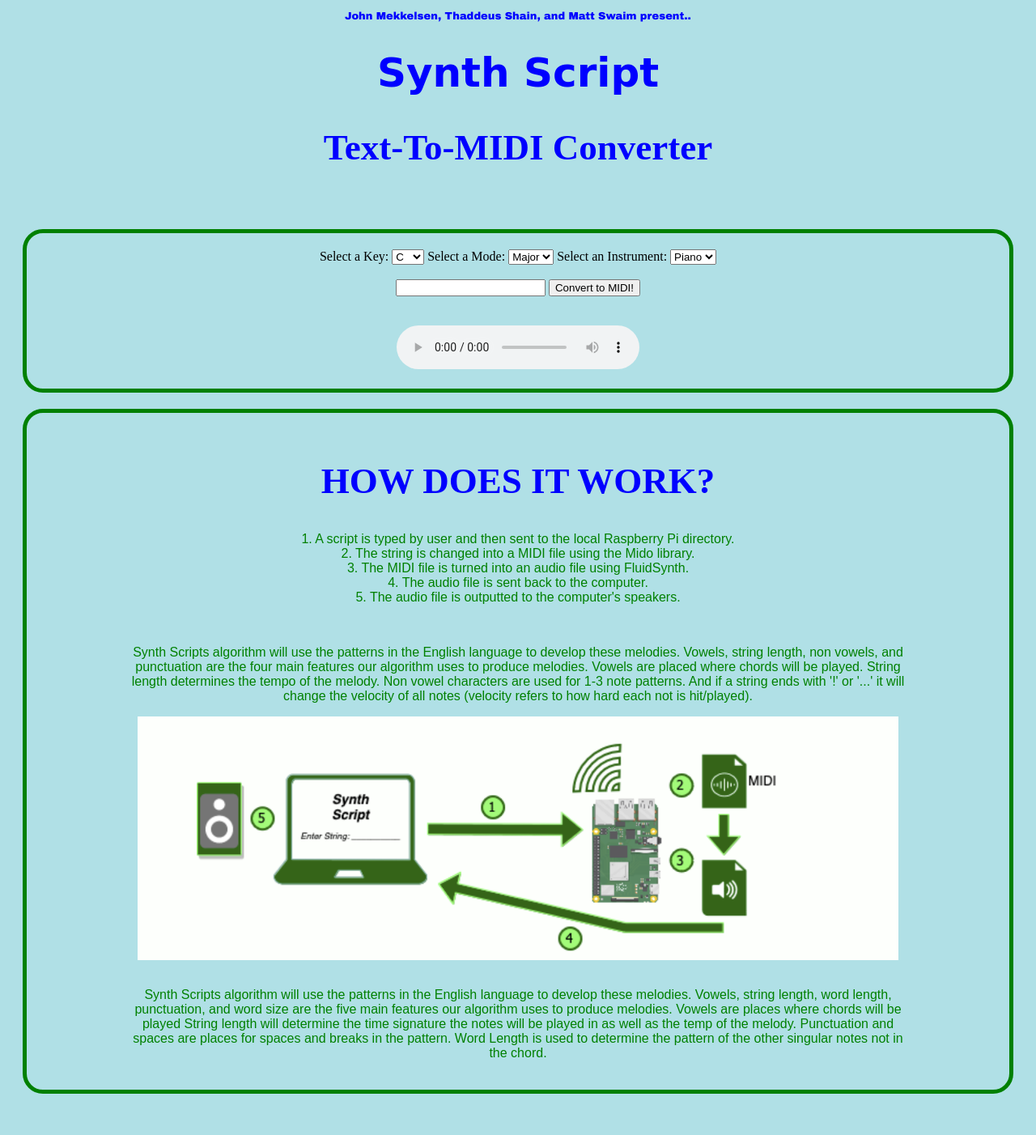
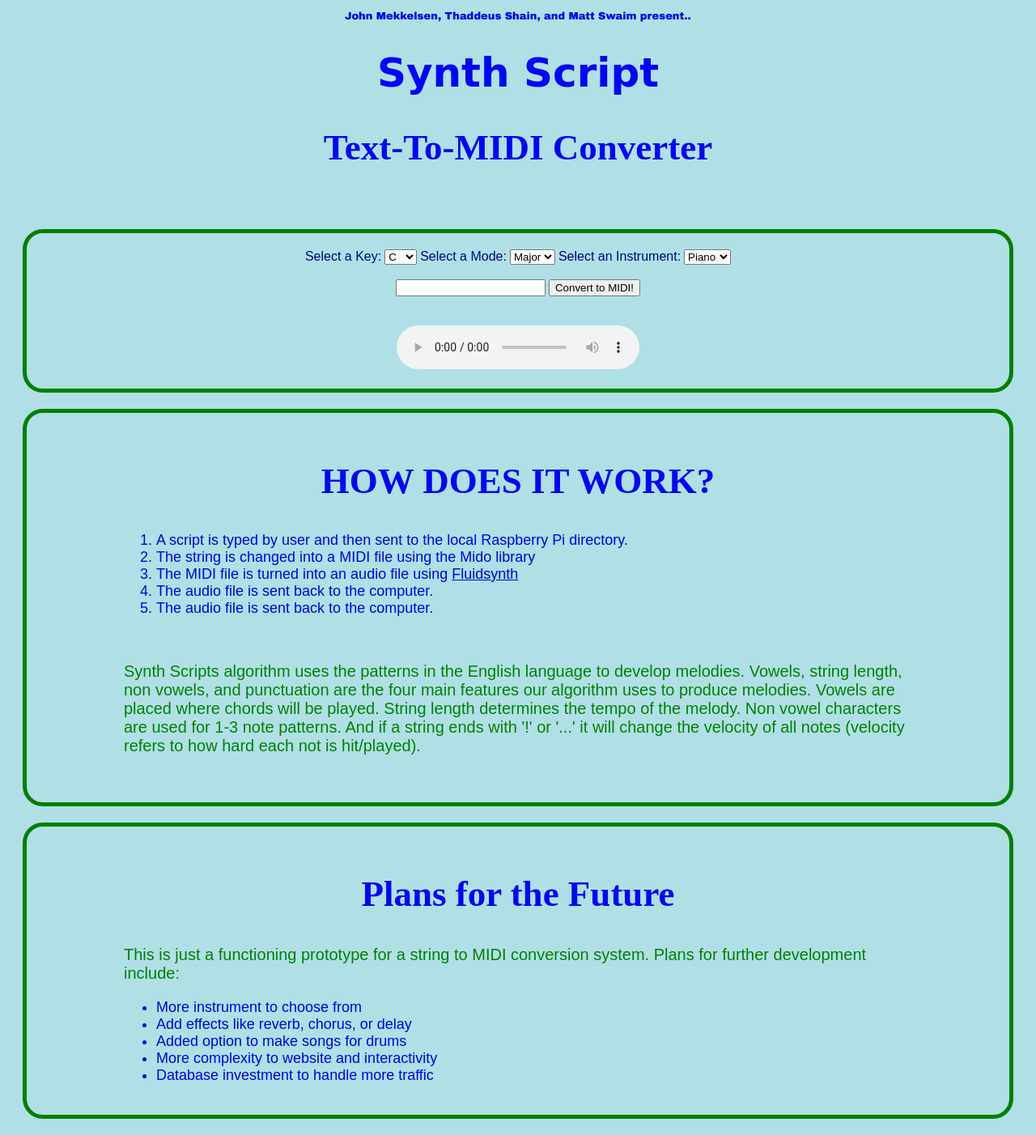
Before and after one commit to t-shain/synth-script, a Flask app: page / in a window 1280 px wide. Shown: the whole page at 81% size. Before the commit the page ends 1351 px from the top, so only its background shows below. Run offline with Flask 3, Linux system fonts and the light colour scheme.

Commit message:
Updated html

```diff
--- a/finalproj/app.py
+++ b/finalproj/app.py
@@ -13,11 +13,11 @@ def home():
     return render_template("website.html")
 
 
-
 # string_return is called from website.js
 @app.route("/string_return", methods=["GET"])
 def string_return():
     # user input is received
+    subprocess.run(['rm', 'static/in.wav'])
     text_string = request.values["text_string"]
     key_string = request.values["key_string"]
     mode_string = request.values["mode_string"]
--- a/finalproj/static/MidiCreate.py
+++ b/finalproj/static/MidiCreate.py
@@ -122,11 +122,11 @@ def run(s, k, m):
     # create midi track
     # create random bpm using seed
     random.seed(len(string))
-    randomBPM = random.randint(60, 130)
+    randomBPM = random.randint(85, 140)
 
     # create midi track
     mid.tracks.append(track)
-    track.append(MetaMessage('key_signature', key=key))
+    track.append(MetaMessage('key_signature', key=key[0]))
     track.append(MetaMessage('set_tempo', tempo=bpm2tempo(randomBPM)))
 
     if len(string) % 2 != 0:
--- a/finalproj/templates/website.html
+++ b/finalproj/templates/website.html
@@ -28,19 +28,45 @@ h3 {
 }
 p {
   color: green;
-  font-size: 16px;
-  text-align: center;
+  font-size: 20px;
+  text-align: left;
   font-family: arial;
   font: sans-serif;
   margin-right: 100px;
   margin-left: 100px;
 }
+
 div {
   border: 5px solid green;
   border-radius: 25px;
   padding: 20px;
   margin: 20px;
-  text-align: right;
+  text-align: center;
+}
+ul {
+    text-align: left;
+    color: blue;
+    font-size: 18px;
+    font-family: arial;
+  font: sans-serif;
+  margin-right: 100px;
+  margin-left: 100px;
+}
+ol {
+    text-align: left;
+    color: blue;
+    font-size: 18px;
+    font-family: arial;
+  font: sans-serif;
+  margin-right: 100px;
+  margin-left: 100px;
+}
+label {
+    font-family: arial;
+    font: sans-serif;
+    color : darkblue;
+
+
 }
 form {
   text-align: center;
@@ -87,7 +113,8 @@ img {
     <select id="instrument" name="instrument">
       <option value="Piano.sf2">Piano</option>
       <option value="Cello.sf2">Cello</option>
-        <option value="Bass.sf2">Brass</option>
+        <option value="BrassSection.sf2">Horns</option>
+        <option value="Bell.sf2">Bell</option>
     </select>
 </form>
 
@@ -98,7 +125,7 @@ img {
     <br>
     <br>
     <br>
-    <audio id="player" controls >
+    <audio id="player" controls>
     <source src="../static/in.wav" type="audio/wav">
     Your browser does not support the audio element.
     </audio>
@@ -116,19 +143,33 @@ img {
 
 <div>
 <h2> HOW DOES IT WORK? </h2>
+<ol>
+    <li>A script is typed by user and then sent to the local Raspberry Pi directory.</li>
+    <li>The string is changed into a MIDI file using the Mido library</li>
+    <li>The MIDI file is turned into an audio file using <a href="https://www.fluidsynth.org/">Fluidsynth</a></li>
+    <li>The audio file is sent back to the computer. </li>
+    <li>The audio file is sent back to the computer. </li>
+</ol>
+    <br>
 
-<p> 1. A script is typed by user and then sent to the local Raspberry Pi directory. <br>
-2. The string is changed into a MIDI file using the Mido library. <br>
-3. The MIDI file is turned into an audio file using FluidSynth. <br>
-4. The audio file is sent back to the computer. <br>
-5. The audio file is outputted to the computer's speakers. </p><br>
-<p> Synth Scripts algorithm will use the patterns in the English language to develop these melodies. Vowels, string length,
+<p> Synth Scripts algorithm uses the patterns in the English language to develop melodies. Vowels, string length,
     non vowels, and punctuation are the four main features our algorithm uses to
     produce melodies. Vowels are placed where chords will be played. String length determines the tempo of the melody.
     Non vowel characters are used for 1-3 note patterns. And if a string ends with '!' or '...' it will change the velocity of
     all notes (velocity refers to how hard each not is hit/played).</p>
-    <img id="chart" src="../images/chart.png" style="width:80%;" alt="diagram showing how the MIDI converter works"> <br>
-<p> Synth Scripts algorithm will use the patterns in the English language to develop these melodies. Vowels, string length, word length, punctuation, and word size are the five main features our algorithm uses to produce melodies. Vowels are places where chords will be played String length will determine the time signature the notes will be played in as well as the temp of the melody. Punctuation and spaces are places for spaces and breaks in the pattern. Word Length is used to determine the pattern of the other singular notes not in the chord. </p>
+    <br>
+</div>
+
+<div>
+    <h2> Plans for the Future </h2>
+    <p> This is just a functioning prototype for a string to MIDI conversion system. Plans for further development include:
+     <ul>
+  <li>More instrument to choose from</li>
+  <li>Add effects like reverb, chorus, or delay</li>
+  <li>Added option to make songs for drums</li>
+    <li>More complexity to website and interactivity</li>
+    <li>Database investment to handle more traffic</li>
+    </ul>
 </div>
 
 </body>
```
Also changed, not shown: finalproj/README.md (deleted).
